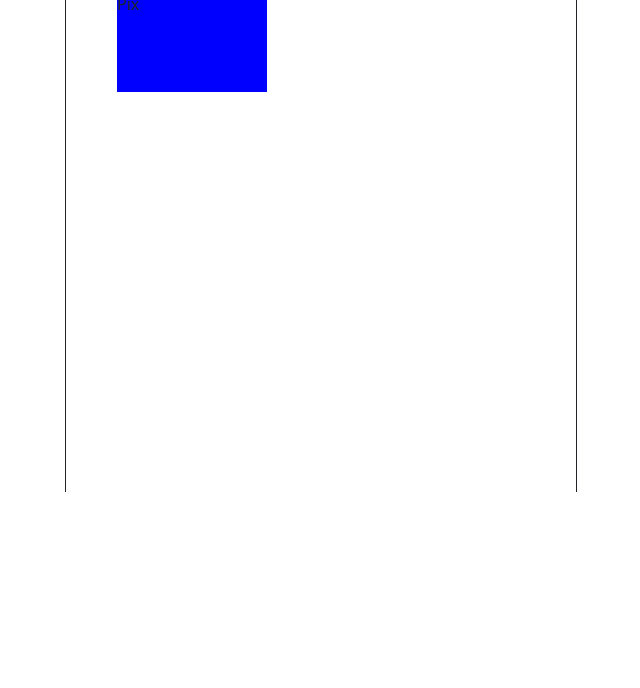
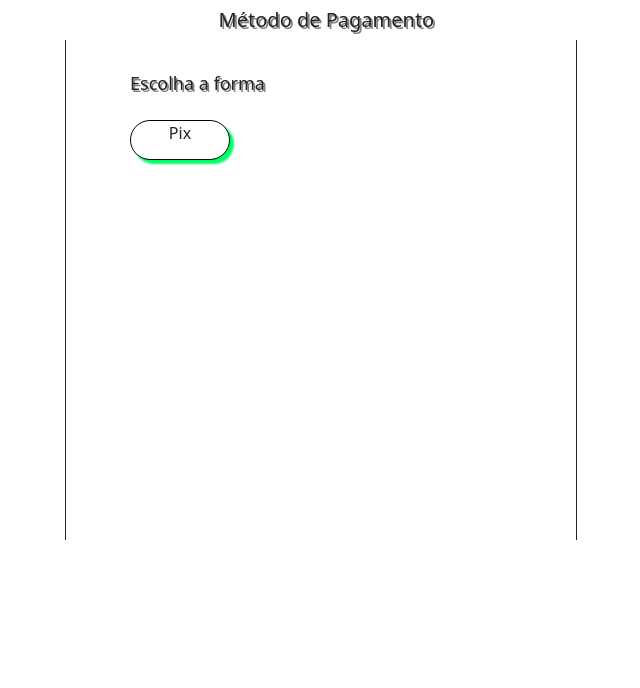
Before and after one commit to KauaHVieira/Testing-a-lot-of-displays, a plain HTML site: page metodopagamento.html in a window 1280 px wide. Shown: the part 112-800 px from the top of the page, without its empty margins (319-959 px from the left). Drawn offline with nearby package versions, Linux system fonts and the light colour scheme; a web font is replaced by a local one.

Commit message:
começo da criação

```diff
--- a/metodopagamento.html
+++ b/metodopagamento.html
@@ -12,14 +12,17 @@
     <title>Método</title>
 </head>
 <body>
+    <br>
     <div class="fitpagamento">
 <div class="titulo">
     <h1 class="decoracao2">Fit </h1>
     <h1 class="decoracao1">Suplementos</h1>
 </div>
+<br>
     <h2 class="subtitulo"> Método de Pagamento</h2>
 </div>
     <div class="cont">
+        <div class="titulopagamento">Escolha a forma</div>
       <div class="cont1">
         Pix
       </div>
--- a/metodopagstyle.css
+++ b/metodopagstyle.css
@@ -1,3 +1,15 @@
+:root{
+    --background-color: #fff;
+    --primary-color:  #0F6;
+    --secondary-color: #fff;
+    --tertiary-color: #000000;
+    --hover-color:  #000;
+    --primary-font:  Russo One;
+
+
+  }
+
+
 *{
     margin: 0;
     padding: 0;
@@ -7,6 +19,9 @@
 body{
     overflow-x: hidden;
     outline: 0;
+    padding: 0;
+    margin: 0;
+    box-sizing: border-box;
 
 }
 
@@ -16,10 +31,16 @@ body{
 
 }
 .cont1{
-    background-color: blue;
-    width: 150px;
-    height: 100px;
-    margin-left: 10%;
+    background-color: #fff;
+    width: 100px;
+    height: 40px;
+    margin-left: 5%;
+    position: absolute;
+    margin-top: 80px;
+    border: solid black 1px;
+    border-radius: 30px;
+    text-align: center;
+    box-shadow: 4px 4px 2px var(--primary-color);
 }
 
 .cont{
@@ -30,6 +51,17 @@ border-width: 0.3px;
 border-right-style: solid;
 border-left-style: solid;
 margin-left: 30%;
+
+
+}
+
+.titulopagamento{
+font-size: 18px;
+ position: absolute;
+ margin-left: 5%;
+ margin-top: 30px;
+ text-shadow: 0.1em 0.1em gray;
+
 }
 
 h1{
```
